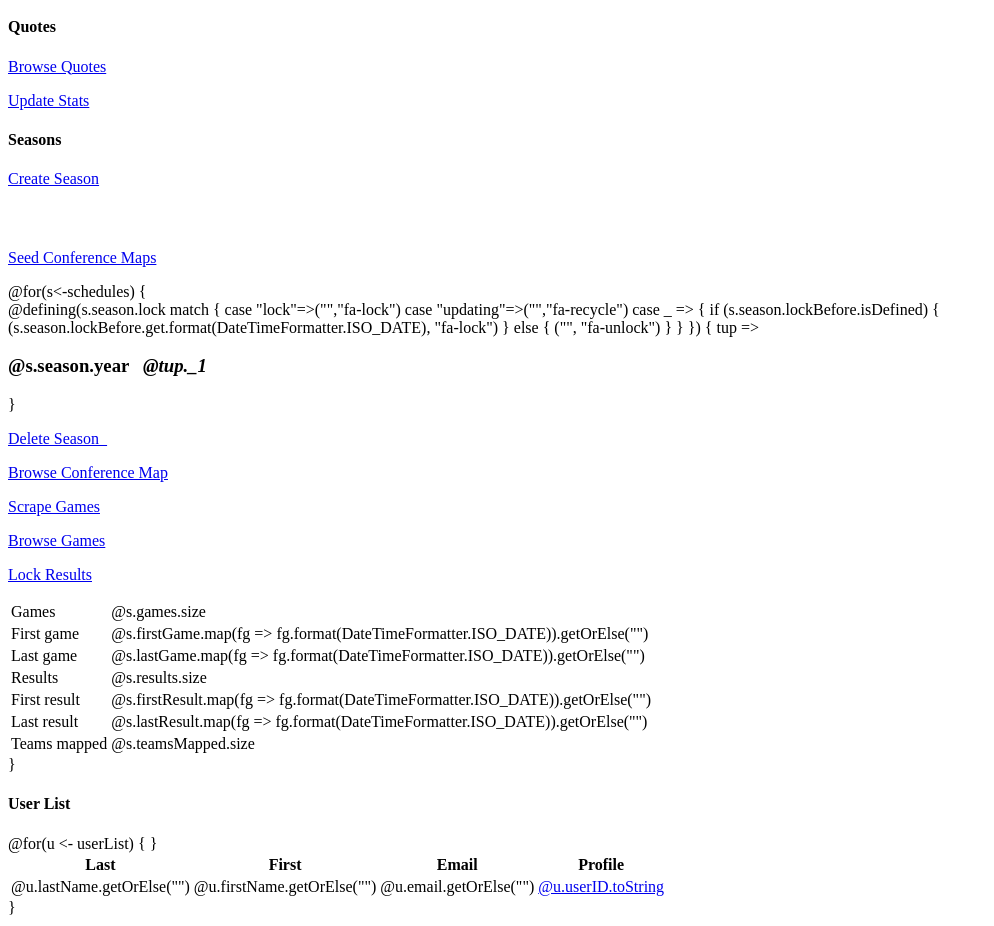
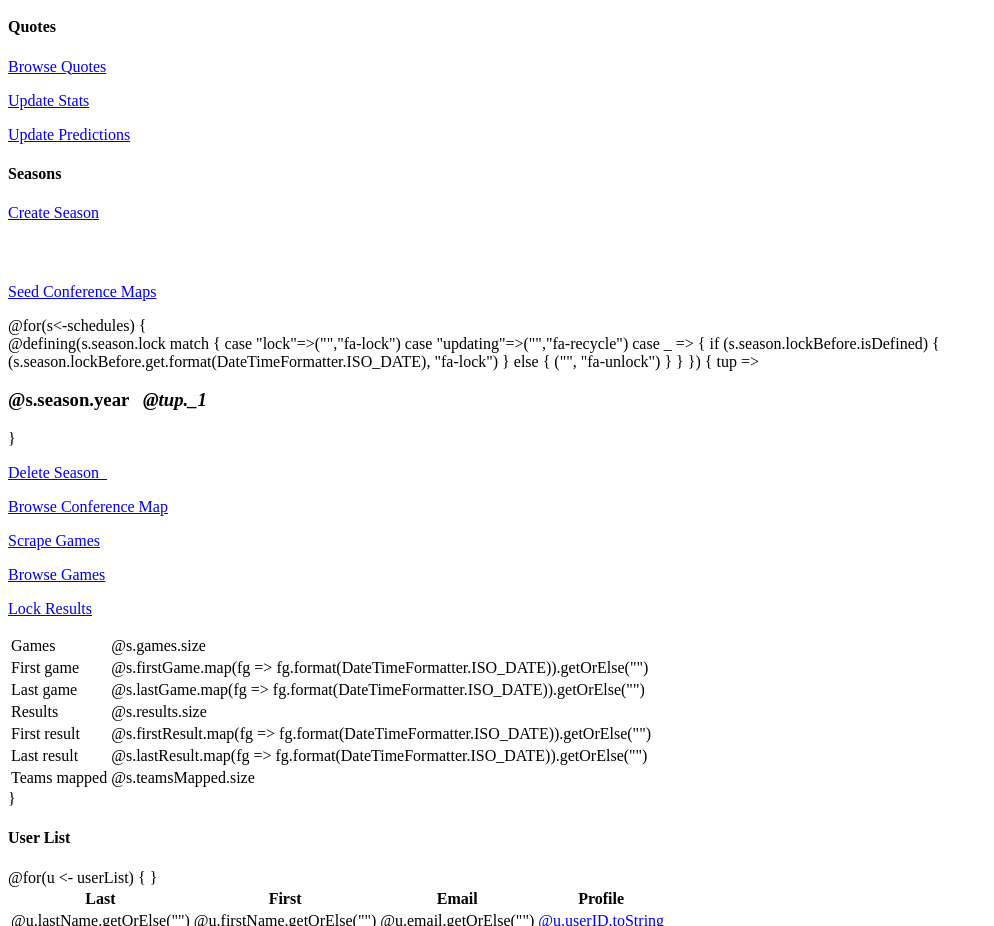
Before and after one commit to fijimf/fijbook-alpha, a plain HTML site: page fijbook-alpha/app/views/admin/index.scala.html in a window 1280 px wide. Shown: the part 960-1886 px from the top of the page, without its empty margins (0-994 px from the left). Drawn offline with Linux system fonts and the light colour scheme.

Commit message:
Predicition writer working

```diff
--- a/fijbook-alpha/app/views/admin/index.scala.html
+++ b/fijbook-alpha/app/views/admin/index.scala.html
@@ -98,6 +98,8 @@
                 Browse Quotes</a></p>
             <p><a type="button" class="btn btn-small btn-block btn-default" href="@routes.StatsController.updateAll()">
                 Update Stats</a></p>
+            <p><a type="button" class="btn btn-small btn-block btn-default" href="@routes.PredictionController.update()">
+                Update Predictions</a></p>
 
         </div>
 
```
Also changed, not shown: 9 other files.
